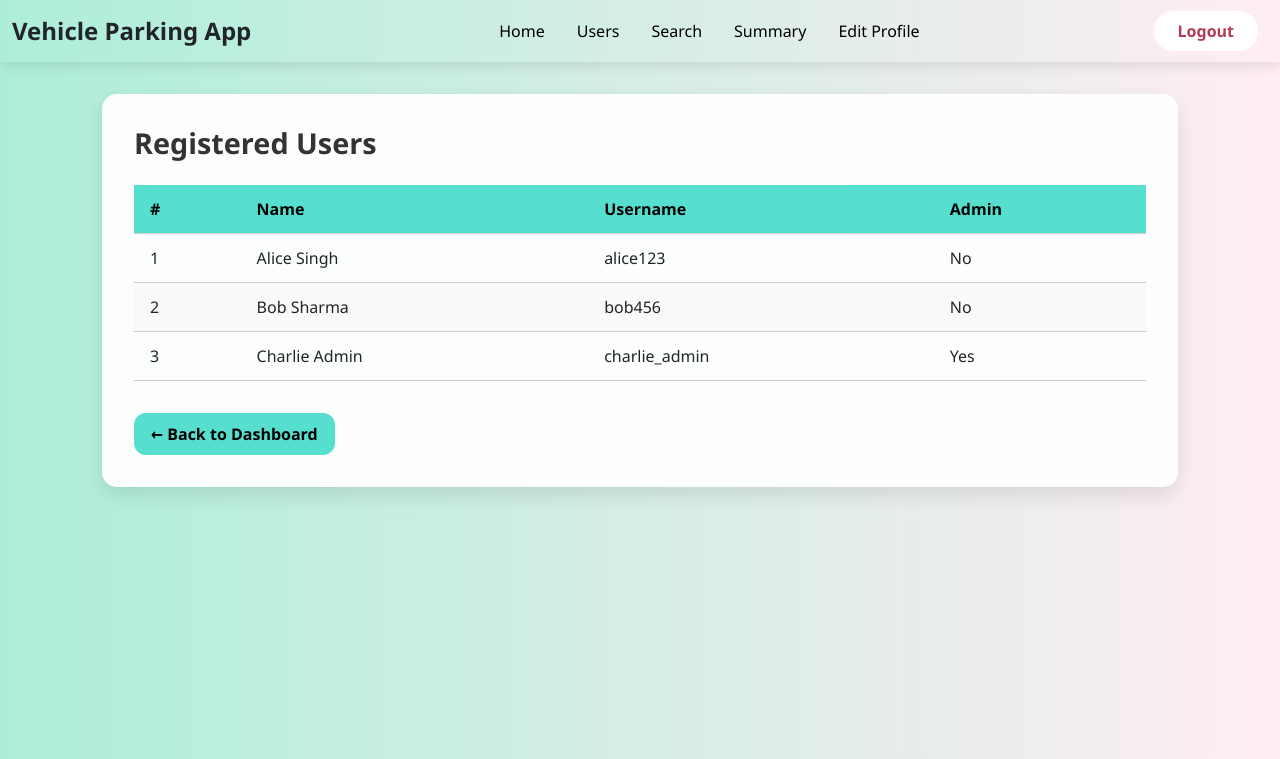
After one commit to reashav7/Vehicle-Parking-Management-System, a Flask app: page /admin_dashboard/users in a window 1280 px wide. The commit adds this page. Shown: the top 759 px of the page. Run offline with Flask 3, Linux system fonts and the light colour scheme; a user stored in the database is signed in.

Commit message:
Milestone-VP Admin-Dashboard-Management

```diff
--- a/routes.py
+++ b/routes.py
@@ -273,6 +273,21 @@ def edit_parking_lot_post(lot_id):
 
 
 
+# @app.route('/admin_dashboard/delete_parking_lot/<int:lot_id>', methods=['POST'])
+# @admin_required
+# def delete_parking_lot(lot_id):
+#     parking_lot = Parking_Lot.query.get(lot_id)
+#     if not parking_lot:
+#         flash('Parking lot not found', 'danger')
+#         return redirect(url_for('admin_dashboard', user_id=session['user_id']))
+
+#     db.session.delete(parking_lot)
+#     db.session.commit()
+
+#     flash('Parking lot deleted successfully', 'success')
+#     return redirect(url_for('admin_dashboard', user_id=session['user_id']))
+
+
 @app.route('/admin_dashboard/delete_parking_lot/<int:lot_id>', methods=['POST'])
 @admin_required
 def delete_parking_lot(lot_id):
@@ -281,11 +296,23 @@ def delete_parking_lot(lot_id):
         flash('Parking lot not found', 'danger')
         return redirect(url_for('admin_dashboard', user_id=session['user_id']))
 
+    # Check if any spot is occupied
+    occupied_spots = Parking_Spot.query.filter_by(lot_id=lot_id, status='R').count()
+
+    if occupied_spots > 0:
+        flash('Cannot delete parking lot. Some spots are still reserved.', 'danger')
+        return redirect(url_for('admin_dashboard', user_id=session['user_id']))
+
+    # Delete all spots related to the lot
+    Parking_Spot.query.filter_by(lot_id=lot_id).delete()
+
+    # Delete the parking lot
     db.session.delete(parking_lot)
     db.session.commit()
 
-    flash('Parking lot deleted successfully', 'success')
+    flash('Parking lot and all associated available spots deleted successfully.', 'success')
     return redirect(url_for('admin_dashboard', user_id=session['user_id']))
+
 
 
 
@@ -297,5 +324,84 @@ def view_parking_spots(lot_id):
         flash('Parking lot not found', 'danger')
         return redirect(url_for('admin_dashboard', user_id=session['user_id']))
 
-    parking_spots = Parking_Spot.query.filter_by(lot_id=lot_id).all()
-    return render_template('view_parking_spots.html', parking_lot=parking_lot, parking_spots=parking_spots)
+    return render_template('view_parking_spots.html', parking_lot=parking_lot, parking_spots=parking_lot.parking_spots)
+
+
+
+
+
+@app.route('/admin_dashboard/add_parking_spot/<int:lot_id>', methods=['GET', 'POST'])
+@admin_required
+def add_parking_spot(lot_id):
+    parking_lot = Parking_Lot.query.get(lot_id)
+    if not parking_lot:
+        flash('Parking lot not found', 'danger')
+        return redirect(url_for('admin_dashboard', user_id=session['user_id']))
+
+    if request.method == 'POST':
+        num_spots = request.form.get('num_spots')
+        try:
+            num_spots = int(num_spots)
+            if num_spots <= 0:
+                flash('Please enter a positive number', 'danger')
+                return render_template('add_parking_spot.html', parking_lot=parking_lot)
+
+            current_spot_count = Parking_Spot.query.filter_by(lot_id=lot_id).count()
+            if current_spot_count + num_spots > parking_lot.maximum_spots:
+                flash(f'Cannot add {num_spots} spot(s). Lot can only have {parking_lot.maximum_spots - current_spot_count} more.', 'danger')
+                return render_template('add_parking_spot.html', parking_lot=parking_lot)
+
+            for _ in range(num_spots):
+                new_spot = Parking_Spot(lot_id=lot_id, status='A')  # Default to available
+                db.session.add(new_spot)
+
+            db.session.commit()
+            flash(f'{num_spots} parking spot(s) added successfully.', 'success')
+            return redirect(url_for('view_parking_spots', lot_id=lot_id))
+
+        except ValueError:
+            flash('Please enter a valid number', 'danger')
+
+    return render_template('add_parking_spot.html', parking_lot=parking_lot)
+
+
+
+@app.route('/admin_dashboard/parking_spot/<int:spot_id>')
+@admin_required
+def parking_spot(spot_id):
+    spot = Parking_Spot.query.get(spot_id)
+    if not spot:
+        flash("Parking spot not found", "danger")
+        return redirect(url_for('admin_dashboard', user_id=session['user_id']))
+
+    return render_template('parking_spot.html', spot=spot)
+
+
+
+@app.route('/admin_dashboard/delete_parking_spot/<int:spot_id>', methods=['POST'])
+@admin_required
+def delete_parking_spot(spot_id):
+    spot = Parking_Spot.query.get(spot_id)
+    if not spot:
+        flash('Parking spot not found', 'danger')
+        return redirect(url_for('admin_dashboard', user_id=session['user_id']))
+
+    lot_id = spot.lot_id
+    db.session.delete(spot)
+    db.session.commit()
+    flash(f"Spot #{spot_id} deleted successfully", "success")
+    return redirect(url_for('view_parking_spots', lot_id=lot_id))
+
+
+
+
+
+@app.route('/admin_dashboard/users')
+@admin_required
+def users_list():
+    dummy_users = [
+        User(name="Alice Singh", username="alice123", is_admin=False),
+        User(name="Bob Sharma", username="bob456", is_admin=False),
+        User(name="Charlie Admin", username="charlie_admin", is_admin=True),
+    ]
+    return render_template('users_list.html', users=dummy_users)
--- a/templates/admin_navbar.html
+++ b/templates/admin_navbar.html
@@ -41,10 +41,10 @@
     <div class="collapse navbar-collapse justify-content-center" id="navbarNav">
       <ul class="navbar-nav text-center">
         <li class="nav-item">
-          <a class="nav-link navbar-link px-3" href="#">Home</a>
+          <a class="nav-link navbar-link px-3" href="{{ url_for('admin_dashboard', user_id=session['user_id']) }}">Home</a>
         </li>
         <li class="nav-item">
-          <a class="nav-link navbar-link px-3" href="#">Users</a>
+          <a class="nav-link navbar-link px-3" href="{{ url_for('users_list') }}">Users</a>
         </li>
         <li class="nav-item">
           <a class="nav-link navbar-link px-3" href="#">Search</a>
--- /dev/null
+++ b/templates/users_list.html
@@ -0,0 +1,90 @@
+{% extends 'layout.html' %}
+
+{% block title %}All Users{% endblock title %}
+
+{% block navbar %}
+    {% include 'admin_navbar.html' %}
+{% endblock navbar %}
+
+{% block style %}
+<style>
+    body {
+        background: linear-gradient(to right, #ADEED9, #FFEDF3);
+        font-family: 'Segoe UI', Tahoma, Geneva, Verdana, sans-serif;
+    }
+    .users-container {
+        padding: 2rem;
+    }
+    .users-card {
+        background-color: rgba(255, 255, 255, 0.95);
+        border-radius: 15px;
+        box-shadow: 0 8px 20px rgba(0, 0, 0, 0.1);
+        padding: 2rem;
+    }
+    .users-card h2 {
+        font-size: 1.8rem;
+        font-weight: bold;
+        margin-bottom: 1.5rem;
+        color: #333;
+    }
+    .user-table {
+        width: 100%;
+        border-collapse: collapse;
+    }
+    .user-table th,
+    .user-table td {
+        padding: 0.75rem 1rem;
+        text-align: left;
+        border-bottom: 1px solid #ccc;
+    }
+    .user-table th {
+        background-color: #56DFCF;
+        color: #000;
+    }
+    .user-table tr:nth-child(even) {
+        background-color: #f9f9f9;
+    }
+    .btn-back {
+        margin-top: 2rem;
+        background-color: #56DFCF;
+        color: #000;
+        border-radius: 12px;
+        padding: 0.5rem 1rem;
+        font-weight: 600;
+        text-decoration: none;
+    }
+    .btn-back:hover {
+        background-color: #3dd7c2;
+    }
+</style>
+{% endblock style %}
+
+{% block content %}
+<div class="container users-container">
+    <div class="users-card">
+        <h2>Registered Users</h2>
+        <table class="user-table">
+            <thead>
+                <tr>
+                    <th>#</th>
+                    <th>Name</th>
+                    <th>Username</th>
+                    <th>Admin</th>
+                </tr>
+            </thead>
+            <tbody>
+                {% for user in users %}
+                <tr>
+                    <td>{{ loop.index }}</td>
+                    <td>{{ user.name }}</td>
+                    <td>{{ user.username }}</td>
+                    <td>{{ 'Yes' if user.is_admin else 'No' }}</td>
+                </tr>
+                {% endfor %}
+            </tbody>
+        </table>
+
+        <a href="{{ url_for('admin_dashboard', user_id=session['user_id']) }}" class="btn btn-back">← Back to Dashboard</a>
+    </div>
+</div>
+{% endblock content %}
```
Also changed, not shown: templates/add_parking_spot.html (added, +78 -0 lines), templates/parking_spot.html (added, +81 -0 lines), templates/view_parking_spots.html (+34 -21 lines), instance/db.sqlite3.
